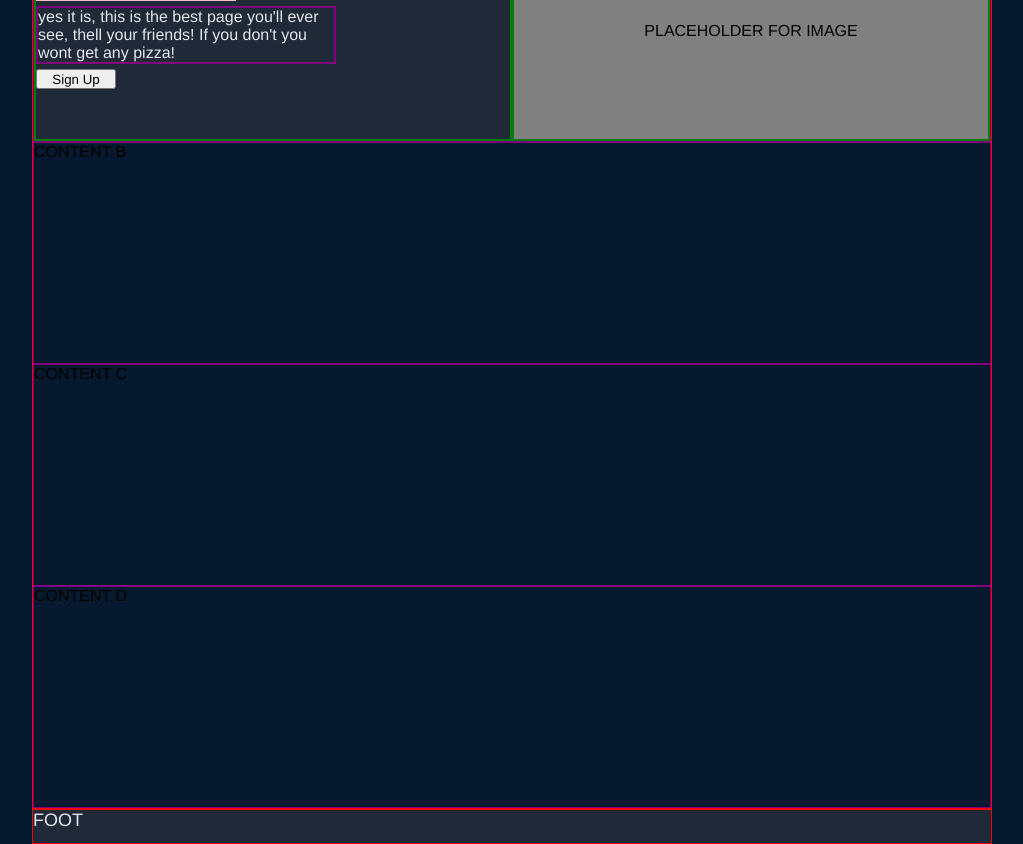
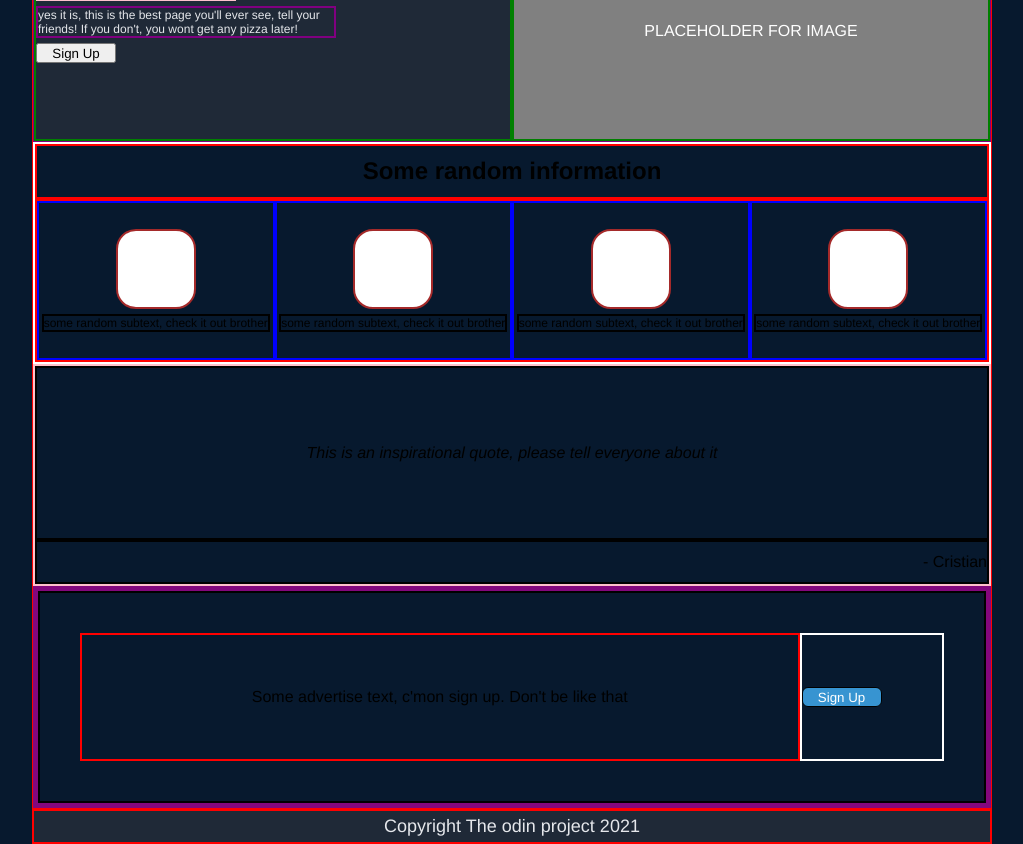
Before and after one commit to cdanni91/landing-page-practice, a plain HTML site: page index.html in a window 1280 px wide. Shown: the part 116-960 px from the top of the page, without its empty margins (128-1151 px from the left). Drawn offline with Linux system fonts and the light colour scheme.

Commit message:
Update the whole page flex behaviour

```diff
--- a/index.html
+++ b/index.html
@@ -24,7 +24,7 @@
         <div class="content-a">
             <div class="content-a left">
                 <h1 class="title">this website is awesome</h1>
-                <p class="subtitle">yes it is, this is the best page you'll ever see, thell your friends! If you don't you wont get any pizza!</p>
+                <p class="subtitle">yes it is, this is the best page you'll ever see, tell your friends! If you don't, you wont get any pizza later!</p>
                 <button class="sign-up-button"> Sign Up </button>
             </div>
             <div class="content-a right">
@@ -32,13 +32,62 @@
             </div>
         </div>
 
-        <div class="content-b">CONTENT B</div>
-        <div class="content-c">CONTENT C</div>
-        <div class="content-d">CONTENT D</div>
+        <div class="content-b">
+            <h2 class="top-information">
+                Some random information
+            </h2>
+
+            <div class="content-b-main">
+                <div class="bottom-container-a">
+                    <div class="square-a"></div>
+                    <p>some random subtext, check it out brother</p>
+                </div>
+
+                <div class="bottom-container-b">
+                    <div class="square-b"></div>
+                    <p>some random subtext, check it out brother</p>
+                </div>
+
+                <div class="bottom-container-c">
+                    <div class="square-c"></div>
+                    <p>some random subtext, check it out brother</p>
+                </div>
+
+                <div class="bottom-container-d">
+                    <div class="square-d"></div>
+                    <p>some random subtext, check it out brother</p>
+                </div>
+            </div>
+        </div>
+
+        <div class="content-c">
+            <span class="inspiration-quote">
+                This is an inspirational quote, please tell everyone about it
+            </span>
+
+            <span class="inspiration-quote-author">
+                - Cristian
+            </span>
+        </div>
+
+        <div class="content-d">
+            <div class="advertise-container">
+                <div class="advertise-container-left">
+                    Some advertise text, c'mon sign up. Don't be like that
+                </div>
+
+                <div class="advertise-container-right">
+                    <button class="sign-up-button" style="background-color: #3794d1; border: 1px solid black; border-radius: 6px; color: white;"> Sign Up </button>
+                </div>
+            </div>
+        </div>
+
     </main>
 
     <footer>
-        FOOT
+        <span>
+            Copyright The odin project 2021
+        </span>
     </footer>
 
 
--- a/styles.css
+++ b/styles.css
@@ -124,11 +124,67 @@ ul {
             height: 100%;
             width: 50%;
             background-color: grey;
+            color: white;
 
             align-items: center;
             justify-content: center;
         }
 
+    .content-b {
+        border: 2px solid white;
+
+        display: flex;
+        flex-direction: column;
+        flex-grow: 1;
+    }
+
+        .top-information {
+            border: 2px solid red;
+            height: 25%;
+
+            display: flex;
+            justify-content: center;
+            align-items: center;
+        }
+
+        .content-b-main {
+            border: 2px solid red;
+            height: 75%;
+
+            display: flex;
+            flex-grow: 1;
+
+        }
+
+            .bottom-container-a,
+            .bottom-container-b,
+            .bottom-container-c,
+            .bottom-container-d {
+                border: 2px solid blue;
+                width: 25%;
+
+                display: flex;
+                flex-direction: column;
+                justify-content: center;
+                align-items: center;
+                gap: 5px;
+            }
+
+                .square-a,
+                .square-b,
+                .square-c,
+                .square-d {
+                    border: 2px solid brown;
+                    height: 80px;
+                    width: 80px;
+                    border-radius: 20px;
+                    background-color: white;
+                }
+
+                p {
+                    border: 2px solid black;
+                    font-size: 12px;
+                }
 
  /*    .content-a {
         order: 2;
@@ -147,8 +203,77 @@ ul {
     } */
 
 
+    .content-c {
+        border: 2px solid pink;
+
+        display: flex;
+        flex-direction: column;
+        }
+
+        .inspiration-quote {
+            border: 2px solid black;
+            height: 80%;
+            font-style: italic;
+
+            display: flex;
+            justify-content: center;
+            align-items: center;
+
+        }
+
+        .inspiration-quote-author {
+            border: 2px solid black;
+            height: 20%;
+
+            display: flex;
+            justify-content: end;
+            align-items: center;
+        }
 
 
+    .content-d {
+        border: 5px solid rgb(131, 7, 125);
+
+        display: flex;
+        flex-grow: 1;
+
+
+    }
+        .advertise-container {
+            border: 2px solid black;
+            padding: 40px;
+
+            display: flex;
+            width: 100%;
+
+        }
+
+            .advertise-container-left {
+                border: 2px solid red;
+                width: 100%;
+
+                display: flex;
+                justify-content: center;
+                align-items: center;
+                text-align: center;
+            }
+
+            .advertise-container-right {
+                border: 2px solid white;
+                width: 20%;
+
+                display: flex;
+                justify-content: start;
+                align-items: center;
+            }
+
+  footer {
+        border: 2px solid red;
+
+        display: flex;
+        justify-content: center;
+        align-items: center;
+    }
 
 
 
```
